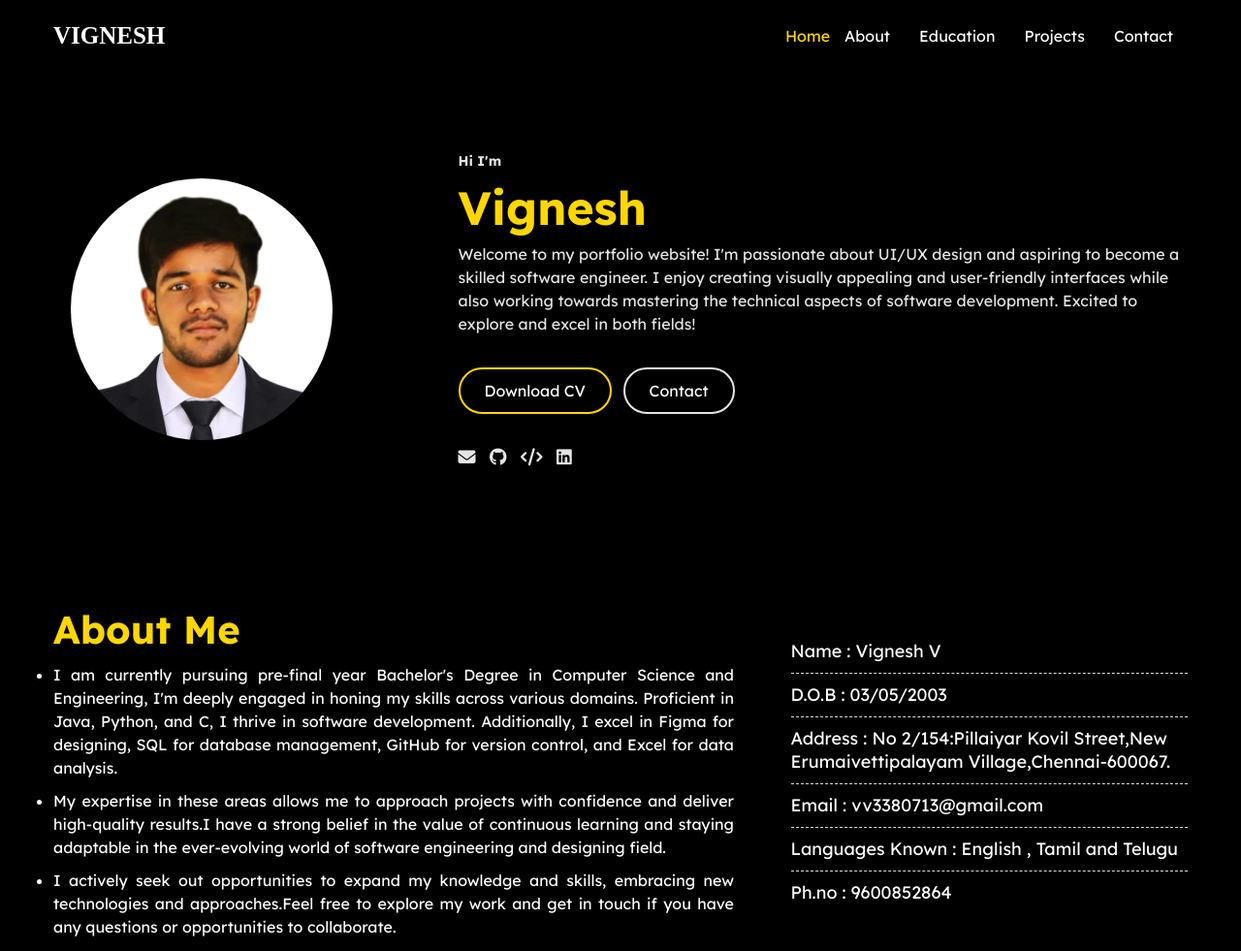
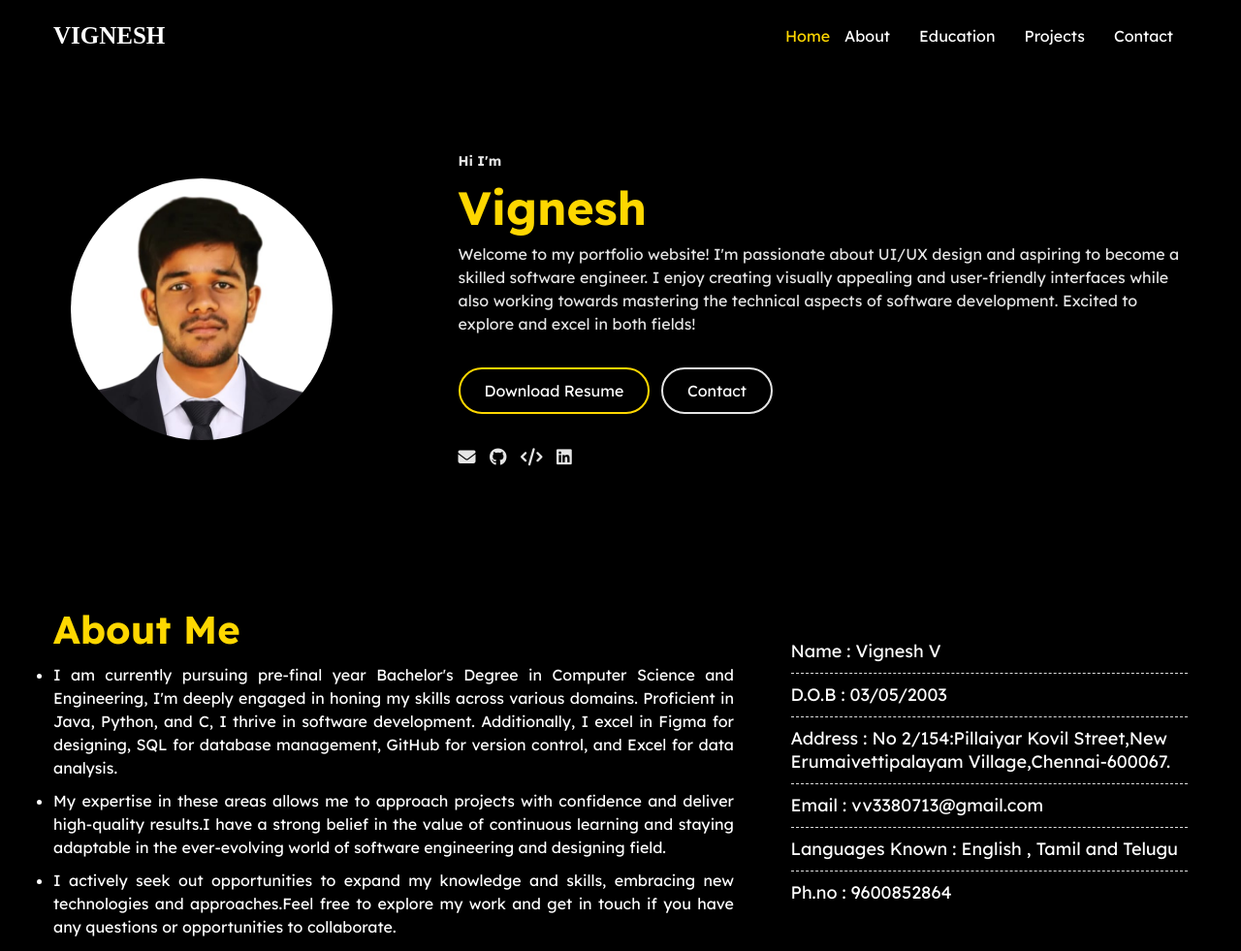
Before and after one commit to 352003/Portfolio-Website-, a plain HTML site: page Portfolio-Website/index.html in a window 1280 px wide. Shown: the top 981 px of the page at 97% size. Drawn offline with nearby package versions, Linux system fonts and the light colour scheme; a web font is replaced by a local one.

Commit message:
Add files via upload

```diff
--- a/Portfolio-Website/index.html
+++ b/Portfolio-Website/index.html
@@ -51,7 +51,7 @@
             <p>Welcome to my portfolio website! I'm passionate about UI/UX design and aspiring to become a skilled software engineer. I enjoy creating visually appealing and user-friendly interfaces while also working towards mastering the technical aspects of software development. Excited to explore and excel in both fields!</p>
 
             <div class="btn-group">
-                <a href="files/VickyVignesh Resume.pdf" class="btn   active">Download CV</a>
+                <a href="files/vicky resume.pdf" class="btn   active">Download Resume</a>
                 <a href="mailto:vv3380713@gmail.com" class="btn">Contact</a>
             </div>
 
```
Also changed, not shown: 1 other file.
